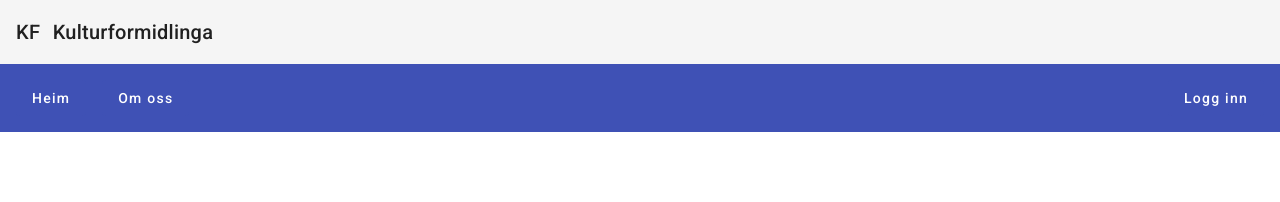
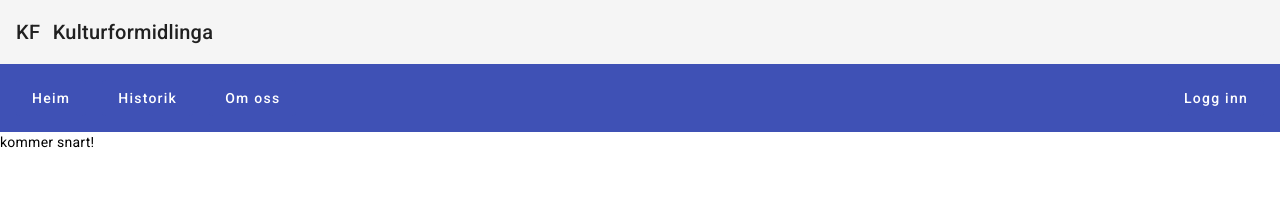
Before and after one commit to CrispySprites/kulturformidling, an Angular app: page /Historik in a window 1280 px wide. Before the commit this address led to /. Shown: the top 202 px of the page. Built offline with nearby package versions, Linux system fonts and the light colour scheme.

Commit message:
add history component

```diff
--- a/src/app/app-routing.module.ts
+++ b/src/app/app-routing.module.ts
@@ -8,6 +8,7 @@ import { AcceptRoleRequestComponent } from './accept-role-request/accept-role-re
 import { adminGuard } from './guards/admin.guard';
 import { HomeComponent } from './home/home.component';
 import { AboutComponent } from './about/about.component';
+import { HistoryComponent } from './history/history.component';
 
 const routes: Routes = [
   {
@@ -18,6 +19,10 @@ const routes: Routes = [
   {
     path: "Heim",
     component: HomeComponent
+  },
+  {
+    path: "Historik",
+    component: HistoryComponent
   },
   {
     path: "Om-oss",
--- a/src/app/app.module.ts
+++ b/src/app/app.module.ts
@@ -29,6 +29,7 @@ import {MatSortModule} from '@angular/material/sort';
 import {MatTableModule} from '@angular/material/table';
 import { MatDialogModule } from '@angular/material/dialog';
 import { MatNativeDateModule } from '@angular/material/core';
+import { HistoryComponent } from './history/history.component';
 
 
 @NgModule({
@@ -40,7 +41,8 @@ import { MatNativeDateModule } from '@angular/material/core';
     RegisterComponent,
     RoleRequestComponent,
     AcceptRoleRequestComponent,
-    HomeComponent
+    HomeComponent,
+    HistoryComponent
   ],
   imports: [
     BrowserModule,
--- a/src/app/header/header.component.html
+++ b/src/app/header/header.component.html
@@ -11,6 +11,7 @@
     <ul>
       <li><button [routerLink]="['/Heim']"n mat-flat-button color="primary">Heim</button></li>
       <li *ngIf="isAdmin()"><button [routerLink]="['/Rolle-Søknadar']" mat-flat-button color="primary">Rolle søknadar</button></li>
+      <li><button [routerLink]="['/Historik']"n mat-flat-button color="primary">Historik</button></li>
       <li><button [routerLink]="['/Om-oss']" mat-flat-button color="primary">Om oss</button></li>
     </ul>
     <ul *ngIf="!isLoggedIn()">
--- /dev/null
+++ b/src/app/history/history.component.html
@@ -0,0 +1 @@
+<p>kommer snart!</p>
```
Also changed, not shown: src/app/history/history.component.ts (added, +10 -0 lines), src/app/history/history.component.css (added), 1 other file (tests, documents, lock files or other folders).
